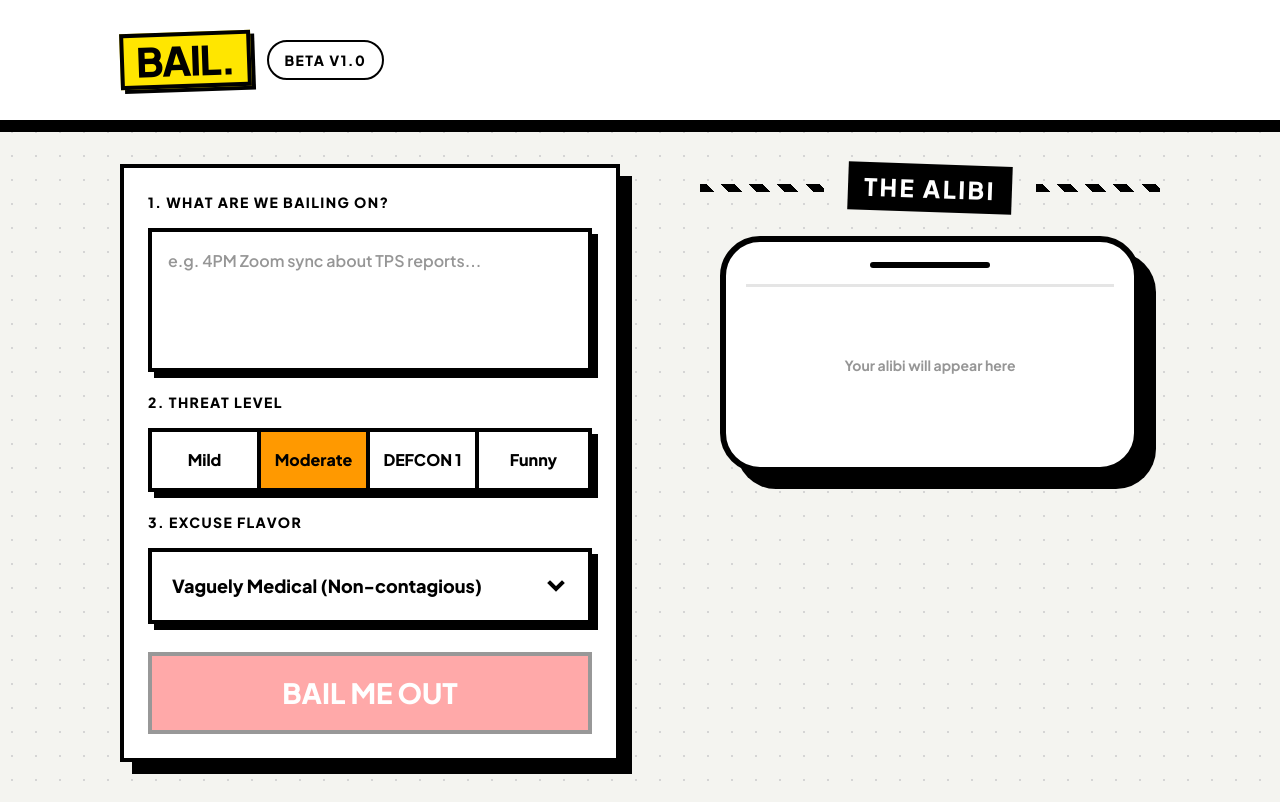
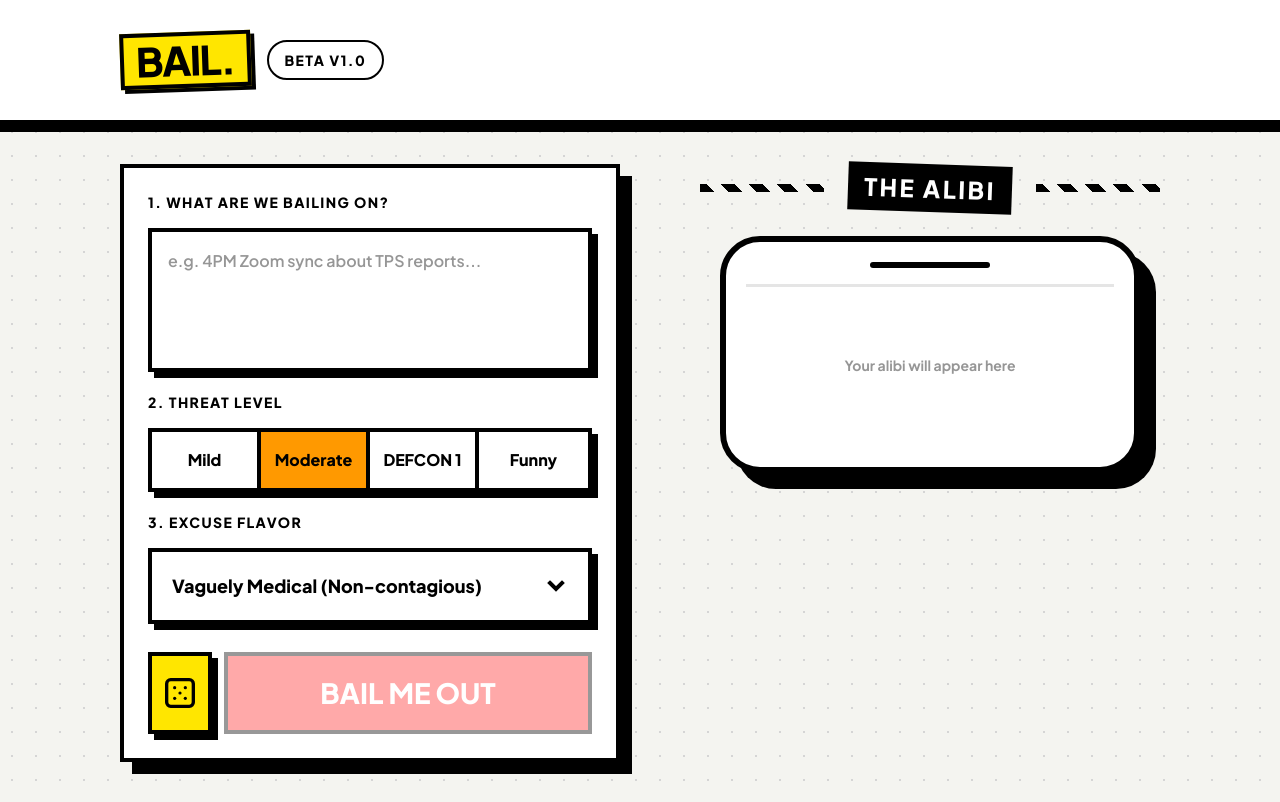
Before and after one commit to NotAnAiYet/VCF2026-Project, a Next.js app in the folder excuse-generator/: page / in a window 1280 px wide. Built offline with nearby package versions, Linux system fonts and the light colour scheme.

Commit message:
added randomizer

```diff
--- a/excuse-generator/components/ExcuseForm.tsx
+++ b/excuse-generator/components/ExcuseForm.tsx
@@ -3,6 +3,7 @@
 import { useState, useRef, useEffect } from "react";
 import { type ThreatLevel, THREAT_LEVELS } from "@/data/threatLevels";
 import { EXCUSE_FLAVORS } from "@/data/excuseFlavors";
+import { RANDOM_SITUATIONS } from "@/data/randomSituations";
 
 function threatBtnClass(i: number, isActive: boolean, activeClass: string): string {
   // 2-col grid on mobile → 4-col on sm+
@@ -85,6 +86,13 @@ export default function ExcuseForm() {
 
   function sendSms() {
     window.open("sms:?&body=" + encodeURIComponent(excuse));
+  }
+
+  function randomize() {
+    const pick = <T,>(arr: T[]): T => arr[Math.floor(Math.random() * arr.length)];
+    setSituation(pick(RANDOM_SITUATIONS));
+    setThreatLevel(pick(THREAT_LEVELS).value);
+    setExcuseFlavor(pick(EXCUSE_FLAVORS).label);
   }
 
   const canSubmit = situation.trim().length > 0 && !loading;
@@ -170,12 +178,20 @@ export default function ExcuseForm() {
           </div>
         </div>
 
-        {/* Submit — sticky on mobile */}
-        <div className="sticky bottom-0 -mx-6 px-6 pb-6 pt-3 bg-white sm:static sm:mx-0 sm:px-0 sm:pb-0 sm:pt-0 sm:bg-transparent mt-2 border-t-4 border-black sm:border-t-0">
+        {/* Submit + Dice — sticky on mobile */}
+        <div className="sticky bottom-0 -mx-6 px-6 pb-6 pt-3 bg-white sm:static sm:mx-0 sm:px-0 sm:pb-0 sm:pt-0 sm:bg-transparent mt-2 border-t-4 border-black sm:border-t-0 flex gap-3">
+          <button
+            type="button"
+            onClick={randomize}
+            title="Randomize everything"
+            className="shrink-0 w-16 bg-[#FFE600] border-4 border-black shadow-[6px_6px_0_#000] flex items-center justify-center transition-all active:translate-x-1 active:translate-y-1 active:shadow-[2px_2px_0_#000]"
+          >
+            <DiceIcon />
+          </button>
           <button
             type="submit"
             disabled={!canSubmit}
-            className="w-full bg-[#FF2A2A] border-4 border-black shadow-[8px_8px_0_#000] text-white text-[28px] font-black uppercase py-4 text-center transition-all active:translate-x-1 active:translate-y-1 active:shadow-[4px_4px_0_#000] disabled:opacity-40 disabled:cursor-not-allowed disabled:shadow-none"
+            className="flex-1 bg-[#FF2A2A] border-4 border-black shadow-[8px_8px_0_#000] text-white text-[28px] font-black uppercase py-4 text-center transition-all active:translate-x-1 active:translate-y-1 active:shadow-[4px_4px_0_#000] disabled:opacity-40 disabled:cursor-not-allowed disabled:shadow-none"
           >
             {loading ? (
               <span className="flex items-center justify-center gap-3">
@@ -286,6 +302,19 @@ export default function ExcuseForm() {
   );
 }
 
+function DiceIcon() {
+  return (
+    <svg width="32" height="32" viewBox="0 0 24 24" fill="none" stroke="currentColor" strokeWidth="2.5" strokeLinecap="round" strokeLinejoin="round">
+      <rect x="2" y="2" width="20" height="20" rx="3" />
+      <circle cx="8"  cy="8"  r="1.2" fill="currentColor" stroke="none" />
+      <circle cx="16" cy="8"  r="1.2" fill="currentColor" stroke="none" />
+      <circle cx="8"  cy="16" r="1.2" fill="currentColor" stroke="none" />
+      <circle cx="16" cy="16" r="1.2" fill="currentColor" stroke="none" />
+      <circle cx="12" cy="12" r="1.2" fill="currentColor" stroke="none" />
+    </svg>
+  );
+}
+
 function Spinner() {
   return (
     <svg
--- /dev/null
+++ b/excuse-generator/data/randomSituations.ts
@@ -0,0 +1,17 @@
+export const RANDOM_SITUATIONS: string[] = [
+  "4PM Zoom sync about TPS reports",
+  "My friend's birthday dinner I RSVPed yes to three weeks ago",
+  "Monday morning stand-up with the whole engineering team",
+  "A first date I agreed to but now absolutely dread",
+  "My cousin's gender reveal party two hours away",
+  "The gym class I booked and paid for in advance",
+  "A networking event my boss told me I should attend",
+  "Sunday brunch with my girlfriend's parents",
+  "The dentist appointment I've already rescheduled twice",
+  "A group project meeting I haven't prepared anything for",
+  "My neighbour's housewarming I promised I'd help set up",
+  "A work happy hour that's been in the calendar for a month",
+  "My sister's piano recital — she will 100% notice if I'm not there",
+  "A volunteering shift I signed up for when I was feeling optimistic",
+  "The quarterly all-hands presentation I'm supposed to present at",
+];
```
